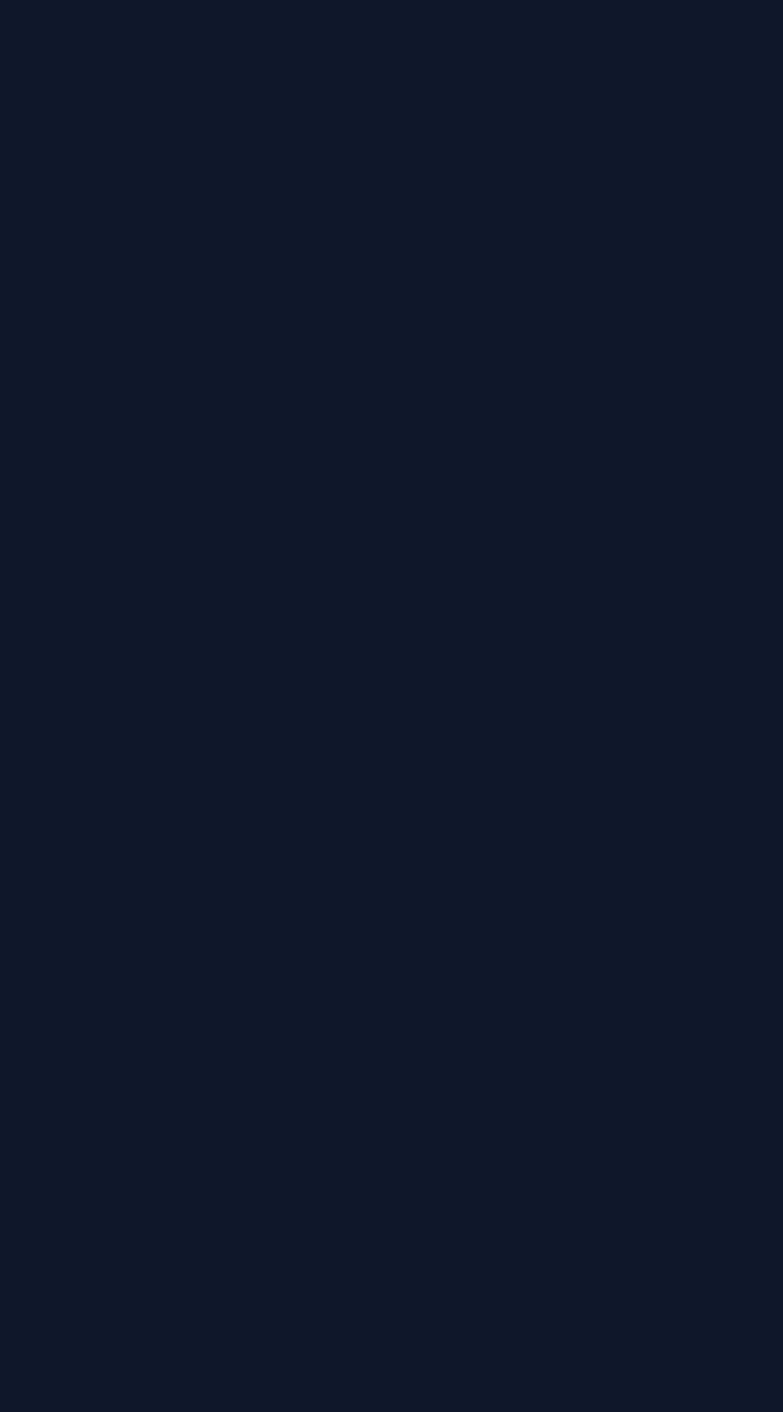
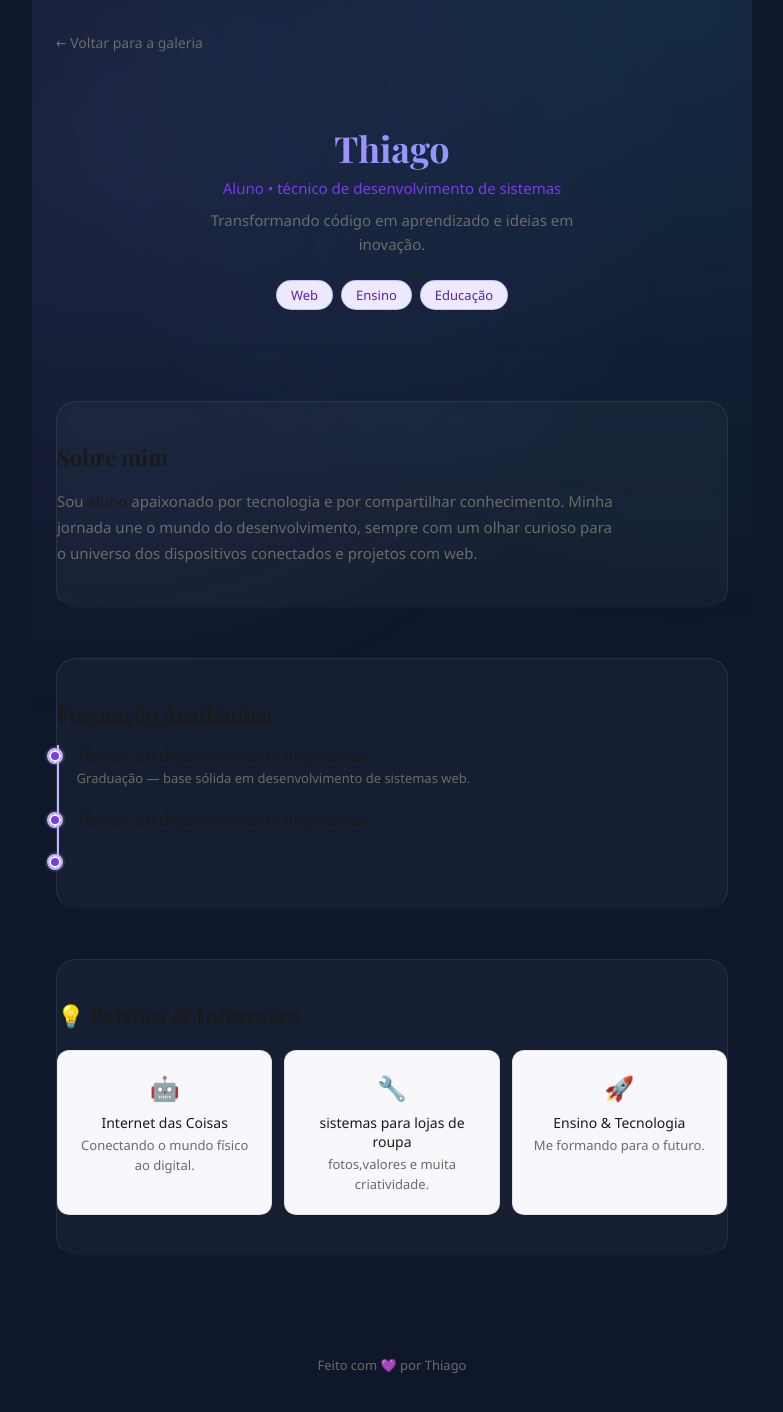
Before and after one commit to ProfHorizonteJunior/portifolio, a React (Create React App) app in the folder portifolio-landing-page/: page /thiago in a window 1280 px wide. Before the commit this address had no page. Shown: the top 1412 px of the page, without its empty margins (248-1031 px from the left). Before the commit the page ends 800 px from the top, so only its background shows below. Built offline with nearby package versions, Linux system fonts and the light colour scheme.

Commit message:
feat: cria landing page do Thiago na rota /thiago

```diff
--- a/portifolio-landing-page/src/App.js
+++ b/portifolio-landing-page/src/App.js
@@ -1,6 +1,7 @@
 import { Routes, Route, BrowserRouter } from "react-router-dom";
 import Home from "./pages/Home";
 import Horizonte from "./pages/Horizonte";
+import Thiago from "./pages/Thiago";
 import "./App.css";
 
 // ============================================================
@@ -17,6 +18,7 @@ export default function App() {
       {/* Página inicial - NÃO MEXER */}
       <Route path="/" element={<Home />} />
       <Route path="/horizonte" element={<Horizonte/>}/>
+      <Route path="/thiago" element={<Thiago/>}/>
 
       {/* ======================================================== */}
       {/* 👇 ALUNOS: adicionem a rota de vocês aqui (1 linha cada)  */}
--- a/portifolio-landing-page/src/pages/Home.js
+++ b/portifolio-landing-page/src/pages/Home.js
@@ -12,6 +12,7 @@ const alunos = [
   { nome: "Maria", rota: "/maria" },
   { nome: "Pedro", rota: "/pedro" },
   { nome: "Ana", rota: "/ana" },
+  { nome: "Thiago", rota: "/thiago" },
   // adicione mais alunos seguindo o mesmo padrão...
 ];
 
--- /dev/null
+++ b/portifolio-landing-page/src/pages/Thiago.css
@@ -0,0 +1,233 @@
+@import url('https://fonts.googleapis.com/css2?family=Playfair+Display:wght@400;700&family=DM+Sans:wght@300;400;500&display=swap');
+
+/* ========== BASE ========== */
+.perfil {
+  font-family: 'DM Sans', sans-serif;
+  max-width: 720px;
+  margin: 0 auto;
+  padding: 2rem 1.5rem 4rem;
+  color: #1a1a18;
+  animation: fadeUp 0.7s ease both;
+}
+
+@keyframes fadeUp {
+  from { opacity: 0; transform: translateY(20px); }
+  to   { opacity: 1; transform: translateY(0); }
+}
+
+/* ========== VOLTAR ========== */
+.voltar {
+  display: inline-flex;
+  align-items: center;
+  gap: 6px;
+  font-size: 14px;
+  color: #6b6b67;
+  text-decoration: none;
+  margin-bottom: 2.5rem;
+  transition: color 0.2s;
+}
+
+.voltar:hover {
+  color: #7c3aed;
+}
+
+/* ========== HERO ========== */
+.hero {
+  text-align: center;
+  padding: 2rem 1rem 2.5rem;
+  border-bottom: 0.5px solid rgba(0, 0, 0, 0.09);
+  margin-bottom: 0;
+}
+
+.avatar {
+  display: flex;
+  align-items: center;
+  justify-content: center;
+  width: 140px;
+  height: 140px;
+  margin: 0 auto 24px;
+  border-radius: 50%;
+  overflow: hidden; /* 👈 corta o que sair do círculo */
+  background: linear-gradient(135deg, #818cf8, #c084fc);
+  padding: 4px; /* cria uma "borda" gradiente em volta */
+  box-shadow: 0 10px 30px rgba(129, 140, 248, 0.45);
+  animation: float 4s ease-in-out infinite;
+}
+
+.avatar img {
+  width: 100%;
+  height: 100%;
+  object-fit: cover; /* 👈 preenche o círculo sem distorcer */
+  border-radius: 50%;
+  display: block;
+}
+
+.hero h1 {
+  font-family: 'Playfair Display', serif;
+  font-size: 36px;
+  font-weight: 700;
+  margin-bottom: 0.4rem;
+  color: #1a1a18;
+}
+
+.cargo {
+  font-size: 15px;
+  color: #7c3aed;
+  font-weight: 500;
+  margin-bottom: 0.6rem;
+}
+
+.tagline {
+  font-size: 15px;
+  color: #6b6b67;
+  margin-bottom: 1.5rem;
+  max-width: 420px;
+  margin-left: auto;
+  margin-right: auto;
+}
+
+.badges {
+  display: flex;
+  flex-wrap: wrap;
+  gap: 8px;
+  justify-content: center;
+}
+
+.badge {
+  background: #ede9fe;
+  color: #5b21b6;
+  font-size: 13px;
+  font-weight: 500;
+  padding: 5px 14px;
+  border-radius: 99px;
+}
+
+/* ========== SEÇÕES ========== */
+.secao {
+  padding: 2.5rem 0;
+  border-bottom: 0.5px solid rgba(0, 0, 0, 0.09);
+  opacity: 0;
+  transform: translateY(18px);
+  transition: opacity 0.55s ease, transform 0.55s ease;
+}
+
+.secao.visible {
+  opacity: 1;
+  transform: translateY(0);
+}
+
+.secao h2 {
+  font-family: 'Playfair Display', serif;
+  font-size: 22px;
+  font-weight: 700;
+  margin-bottom: 1rem;
+  color: #1a1a18;
+}
+
+.secao > p {
+  font-size: 15px;
+  color: #6b6b67;
+  line-height: 1.75;
+  max-width: 560px;
+}
+
+.secao > p strong {
+  color: #1a1a18;
+  font-weight: 500;
+}
+
+/* ========== TIMELINE ========== */
+.timeline {
+  display: flex;
+  flex-direction: column;
+  gap: 1.25rem;
+  padding-left: 1.25rem;
+  border-left: 2px solid #c4b5fd;
+  margin-top: 0.5rem;
+}
+
+.item {
+  display: flex;
+  align-items: flex-start;
+  gap: 1rem;
+  position: relative;
+}
+
+.ponto {
+  width: 12px;
+  height: 12px;
+  border-radius: 50%;
+  background: #7c3aed;
+  flex-shrink: 0;
+  margin-top: 5px;
+  margin-left: -1.9rem;
+  border: 2px solid #ffffff;
+  outline: 2px solid #c4b5fd;
+}
+
+.item h3 {
+  font-size: 15px;
+  font-weight: 500;
+  color: #1a1a18;
+  margin-bottom: 2px;
+}
+
+.item p {
+  font-size: 13px;
+  color: #6b6b67;
+}
+
+/* ========== CARDS DE INTERESSE ========== */
+.cards-interesse {
+  display: grid;
+  grid-template-columns: repeat(auto-fit, minmax(180px, 1fr));
+  gap: 12px;
+  margin-top: 1.25rem;
+}
+
+.interesse {
+  background: #f8f7fc;
+  border: 0.5px solid rgba(0, 0, 0, 0.09);
+  border-radius: 12px;
+  padding: 1.25rem;
+  transition: border-color 0.2s, transform 0.2s;
+}
+
+.interesse:hover {
+  border-color: #c4b5fd;
+  transform: translateY(-2px);
+}
+
+.interesse > span {
+  font-size: 24px;
+  display: block;
+  margin-bottom: 0.6rem;
+}
+
+.interesse h3 {
+  font-size: 14px;
+  font-weight: 500;
+  color: #1a1a18;
+  margin-bottom: 4px;
+}
+
+.interesse p {
+  font-size: 13px;
+  color: #6b6b67;
+  line-height: 1.5;
+}
+
+/* ========== RODAPÉ ========== */
+.perfil-footer {
+  text-align: center;
+  padding-top: 2.5rem;
+  font-size: 13px;
+  color: #6b6b67;
+}
+
+/* ========== RESPONSIVO ========== */
+@media (max-width: 500px) {
+  .hero h1 { font-size: 28px; }
+  .cards-interesse { grid-template-columns: 1fr; }
+  .perfil { padding: 1.5rem 1rem 3rem; }
+}
--- /dev/null
+++ b/portifolio-landing-page/src/pages/Thiago.js
@@ -0,0 +1,90 @@
+import { Link } from "react-router-dom";
+import "./Thiago.css";
+
+
+export default function Thiago() {
+  return (
+    <div className="perfil">
+      {/* Botão voltar */}
+      <Link to="" className="voltar">← Voltar para a galeria</Link>
+
+      {/* HERO */}
+      <header className="hero">
+
+        <h1>Thiago</h1>
+        <p className="cargo">Aluno • técnico de desenvolvimento de sistemas </p>
+        <p className="tagline">
+          Transformando código em aprendizado e ideias em inovação.
+       </p>
+
+        <div className="badges">
+          <span className="badge">Web</span>
+          <span className="badge">Ensino</span>
+          <span className="badge">Educação</span>
+        </div>
+      </header>
+
+      {/* SOBRE MIM */}
+      <section className="secao">
+        <h2> Sobre mim</h2>
+        <p>
+          Sou <strong>aluno</strong> apaixonado por tecnologia e por
+          compartilhar conhecimento. Minha jornada une o mundo do
+          desenvolvimento, sempre com um olhar
+          curioso para o universo dos dispositivos conectados e projetos com
+          web.
+        </p>
+      </section>
+
+      {/* FORMAÇÃO */}
+      <section className="secao">
+        <h2> Formação Acadêmica</h2>
+        <div className="timeline">
+          <div className="item">
+            <span className="ponto" />
+            <div>
+              <h3>Técnico em desenvolvimento de sistemas</h3>
+              <p>Graduação — base sólida em desenvolvimento de sistemas web.</p>
+            </div>
+          </div>
+          <div className="item">
+            <span className="ponto" />
+            <div>
+              <h3>Técnico em desenvolvimento de sistemas</h3>
+            </div>
+          </div>
+          <div className="item">
+            <span className="ponto" />
+          </div>
+        </div>
+      </section>
+
+      {/* INTERESSES */}
+      <section className="secao">
+        <h2>💡 Paixões & Interesses</h2>
+        <div className="cards-interesse">
+          <div className="interesse">
+            <span>🤖</span>
+            <h3>Internet das Coisas</h3>
+            <p>Conectando o mundo físico ao digital.</p>
+          </div>
+          <div className="interesse">
+            <span>🔧</span>
+            <h3>sistemas para lojas de roupa</h3>
+            <p>fotos,valores e muita criatividade.</p>
+          </div>
+          <div className="interesse">
+            <span>🚀</span>
+            <h3>Ensino & Tecnologia</h3>
+            <p>Me formando para o futuro.</p>
+          </div>
+        </div>
+      </section>
+
+      {/* RODAPÉ */}
+      <footer className="perfil-footer">
+        <p>Feito com 💜 por Thiago</p>
+      </footer>
+    </div>
+  );
+}
```
Also changed, not shown: 1 other file (tests, documents, lock files or other folders).
